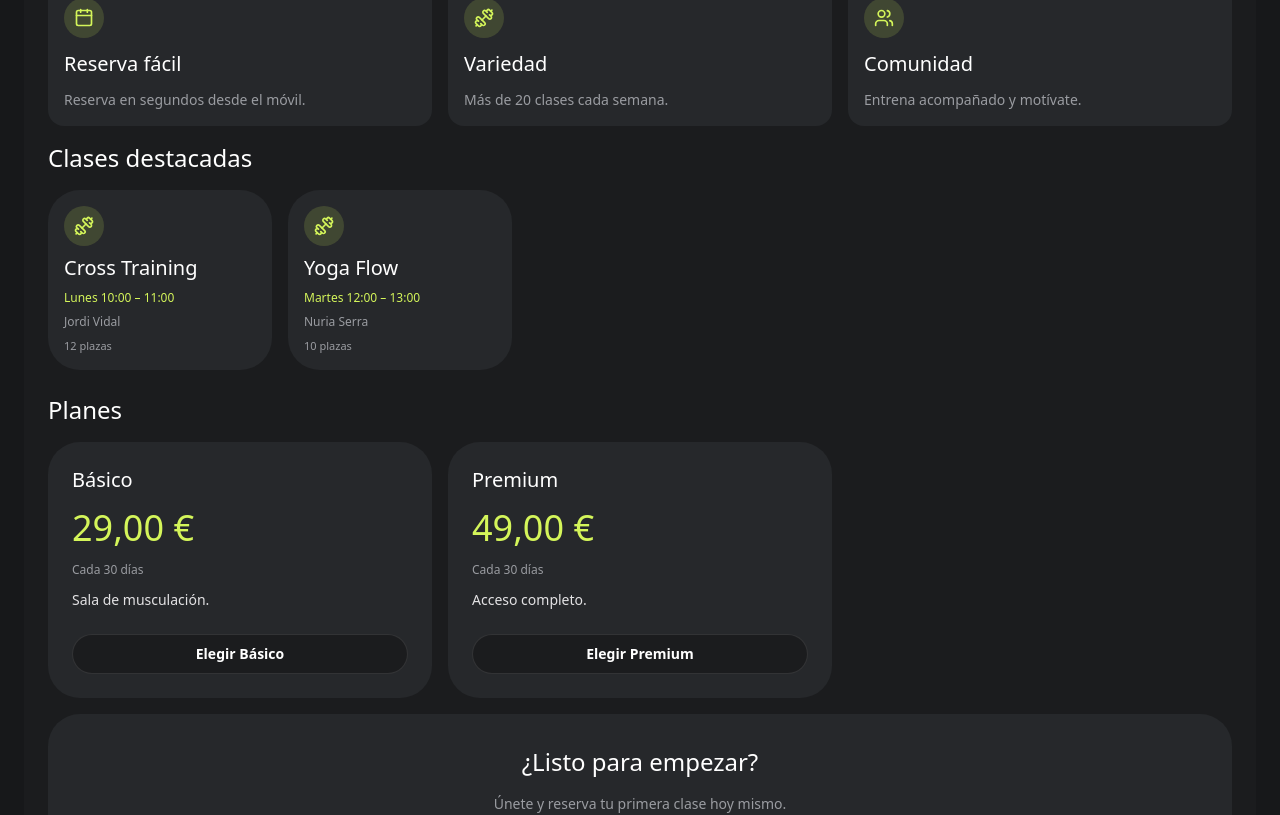
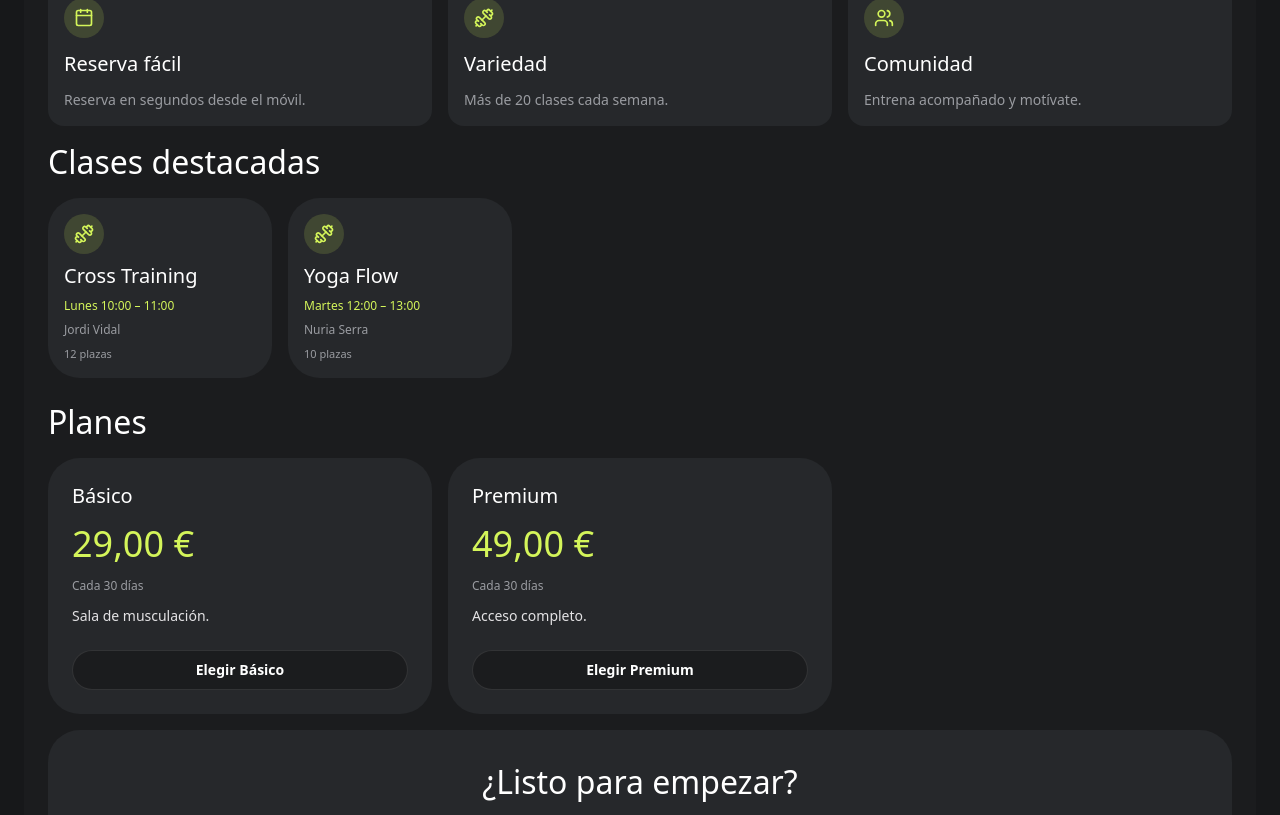
Before and after one commit to IA-P1-BCN/g2-python-crud-api, a React (Vite) app in the folder frontend/: page /sandbox in a window 1280 px wide. Shown: the part 8587-9402 px from the top of the page. Built offline with nearby package versions, Linux system fonts and the light colour scheme; no server answers.

Commit message:
feat(public): align the public header and step up landing titles on desktop

```diff
--- a/frontend/src/components/ui/organisms/FeaturedClassesSection/FeaturedClassesSection.tsx
+++ b/frontend/src/components/ui/organisms/FeaturedClassesSection/FeaturedClassesSection.tsx
@@ -29,7 +29,7 @@ export function FeaturedClassesSection({
 }: FeaturedClassesSectionProps) {
   return (
     <section className={cn('flex flex-col gap-4', className)} aria-label="Clases destacadas">
-      <h2 className="font-display text-headline text-text">{title}</h2>
+      <h2 className="font-display text-headline text-text md:text-display">{title}</h2>
 
       {error ? <Alert variant="error">{error}</Alert> : null}
       {!error && isLoading ? <p className="text-body text-text-muted">Cargando…</p> : null}
--- a/frontend/src/components/ui/organisms/LandingFooter/LandingFooter.tsx
+++ b/frontend/src/components/ui/organisms/LandingFooter/LandingFooter.tsx
@@ -22,7 +22,7 @@ export function LandingFooter({
         className,
       )}
     >
-      <h2 className="font-display text-headline text-text">{title}</h2>
+      <h2 className="font-display text-headline text-text md:text-display">{title}</h2>
       <p className="text-body text-text-muted">{text}</p>
       <div className="flex flex-wrap items-center justify-center gap-3">{actions}</div>
       <p className="text-caption text-text-muted">Gym · Entrena a tu ritmo</p>
--- a/frontend/src/components/ui/organisms/PlansSection/PlansSection.tsx
+++ b/frontend/src/components/ui/organisms/PlansSection/PlansSection.tsx
@@ -36,7 +36,7 @@ export function PlansSection({
 }: PlansSectionProps) {
   return (
     <section className={cn('flex flex-col gap-4', className)} aria-label="Planes">
-      <Title className="font-display text-headline text-text">{title}</Title>
+      <Title className="font-display text-headline text-text md:text-display">{title}</Title>
 
       {error ? <Alert variant="error">{error}</Alert> : null}
       {!error && isLoading ? <p className="text-body text-text-muted">Cargando…</p> : null}
--- a/frontend/src/layouts/PublicLayout.tsx
+++ b/frontend/src/layouts/PublicLayout.tsx
@@ -17,7 +17,8 @@ export function PublicLayout() {
 
   return (
     <div className="flex min-h-screen flex-col bg-canvas">
-      <header className="flex flex-wrap items-center gap-3 border-b border-line bg-surface px-4 py-3">
+      <header className="border-b border-line bg-surface">
+        <div className="mx-auto flex w-full max-w-page flex-wrap items-center gap-3 px-4 py-3 md:px-6">
           <Link to="/" aria-label="Ir al inicio" className="order-1">
             <Logo />
           </Link>
@@ -38,7 +39,10 @@ export function PublicLayout() {
 
           <div className="order-2 ml-auto flex items-center gap-2 sm:order-3 sm:ml-0">
             {isAuthenticated && user ? (
-            <Link to={homePathForRole(user.role)} className={buttonStyles({ variant: 'primary' })}>
+              <Link
+                to={homePathForRole(user.role)}
+                className={buttonStyles({ variant: 'primary' })}
+              >
                 Mi área
               </Link>
             ) : (
@@ -52,9 +56,10 @@ export function PublicLayout() {
               </>
             )}
           </div>
+        </div>
       </header>
 
-      <main className="mx-auto w-full max-w-page flex-1 px-4 py-6">
+      <main className="mx-auto w-full max-w-page flex-1 px-4 py-6 md:px-6">
         <Outlet />
       </main>
 
```
Also changed, not shown: 1 other file (tests, documents, lock files or other folders). Lines whose indentation alone changed are shown as unchanged.
